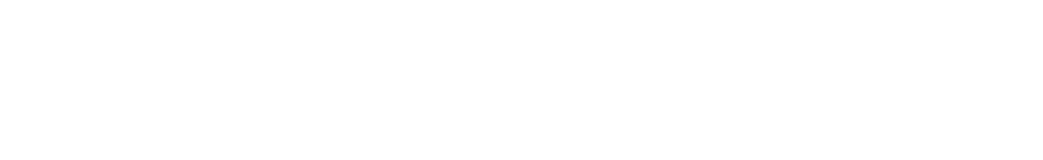
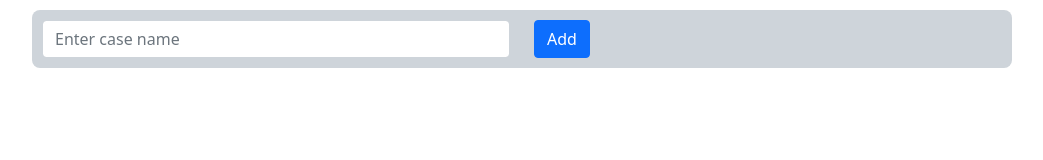
Before and after one commit to MikhailEzhov/todo-list, a React app: page / in a window 1280 px wide. Shown: the whole page, without its empty margins (118-1161 px from the left). Built offline with nearby package versions, Linux system fonts and the light colour scheme.

Commit message:
feat: function to add a new case

```diff
--- a/src/components/app/App.css
+++ b/src/components/app/App.css
@@ -1,38 +1,11 @@
-.App {
-  text-align: center;
+.app {
+  margin: auto;
+  max-width: 1000px;
 }
 
-.App-logo {
-  height: 40vmin;
-  pointer-events: none;
+.block {
+  padding: 10px;
+  margin: 10px;
+  background-color:#ced4da;
+  border-radius: 0.50rem;
 }
-
-@media (prefers-reduced-motion: no-preference) {
-  .App-logo {
-    animation: App-logo-spin infinite 20s linear;
-  }
-}
-
-.App-header {
-  background-color: #282c34;
-  min-height: 100vh;
-  display: flex;
-  flex-direction: column;
-  align-items: center;
-  justify-content: center;
-  font-size: calc(10px + 2vmin);
-  color: white;
-}
-
-.App-link {
-  color: #61dafb;
-}
-
-@keyframes App-logo-spin {
-  from {
-    transform: rotate(0deg);
-  }
-  to {
-    transform: rotate(360deg);
-  }
-}
--- a/src/components/app/App.js
+++ b/src/components/app/App.js
@@ -1,10 +1,18 @@
+import CaseAddForm from '../caseAddForm/CaseAddForm';
 
 import './App.css';
+import 'bootstrap/dist/css/bootstrap.min.css';
+
 
 
 function App() {
   return (
-    <div className="App">
+    <div className="app">
+
+      <div className="block">
+        <CaseAddForm/>
+      </div>
+
 
     </div>
   );
--- /dev/null
+++ b/src/components/caseAddForm/CaseAddForm.js
@@ -0,0 +1,44 @@
+import { Form, Row, Col, Button } from 'react-bootstrap';
+import { useState } from 'react';
+
+
+
+function CaseAddForm() {
+
+
+    const [caseName, setCaseName] = useState('');
+
+
+    const onSubmit = (e) => {
+        e.preventDefault();
+
+        const newCase = {
+            name: caseName
+        }
+        // console.log(newCase);
+
+        setCaseName('');
+    }
+
+
+    return(
+        <Form onSubmit={onSubmit}>
+            <Row>
+                <Col>
+                    <Form.Control
+                        placeholder="Enter case name"
+                        value={caseName}
+                        onChange={(e) => setCaseName(e.target.value)}
+                    />
+                </Col>
+                <Col>
+                    <Button variant="primary" type="submit">
+                        Add
+                    </Button>
+                </Col>
+            </Row>
+        </Form>
+    )
+}
+
+export default CaseAddForm;
```
